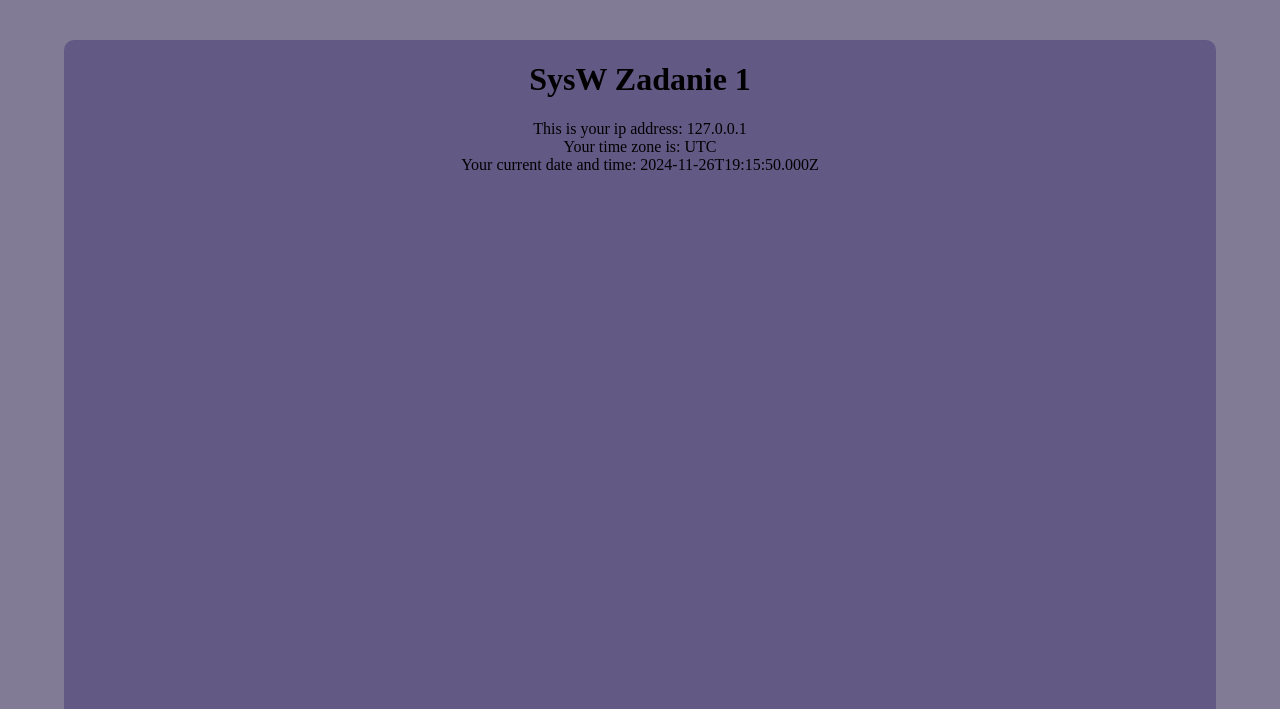
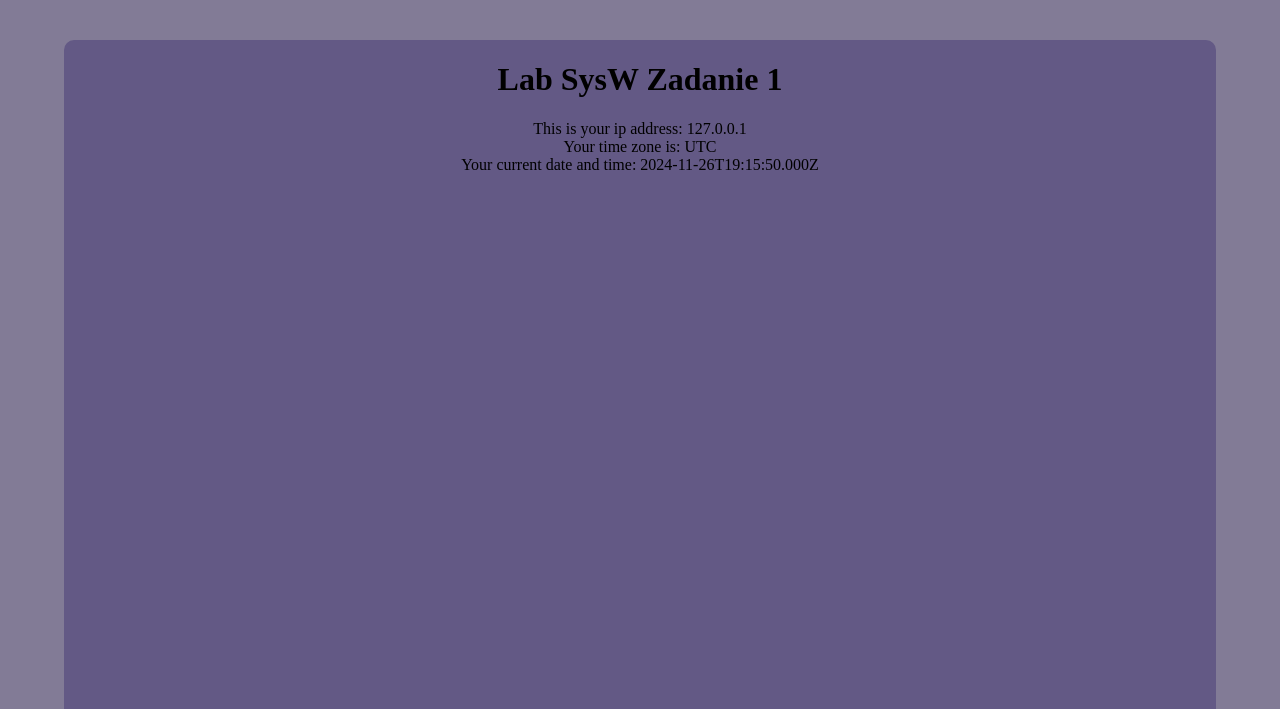
Before and after one commit to dron-mjk/SysW_zadanie1, a Flask app: page / in a window 1280 px wide. Shown: the top 709 px of the page. Run offline with Flask 3, Linux system fonts and the light colour scheme.

Commit message:
Update base.html

```diff
--- a/app/templates/base.html
+++ b/app/templates/base.html
@@ -9,7 +9,7 @@
 <body style="height: 100%; margin: 0; background-color: #827b96;">
     <div style="flex-direction: column;width:90%; height:90%; display: flex; position: absolute;top: 50%;transform: translateY(-50%);margin-left: 5%;">
         <div style="background-color: #635985;width:100%; height:93%;align-self: stretch;border-radius:10px 10px 0px 0px;flex-direction: column;display: flex;align-items: center;">
-            <h1>SysW Zadanie 1</h1>
+            <h1>Lab SysW Zadanie 1</h1>
             <div>This is your ip address: {{ ip }}</div>
             <div id="tz"></div>
             <div id="date"></div>
```
